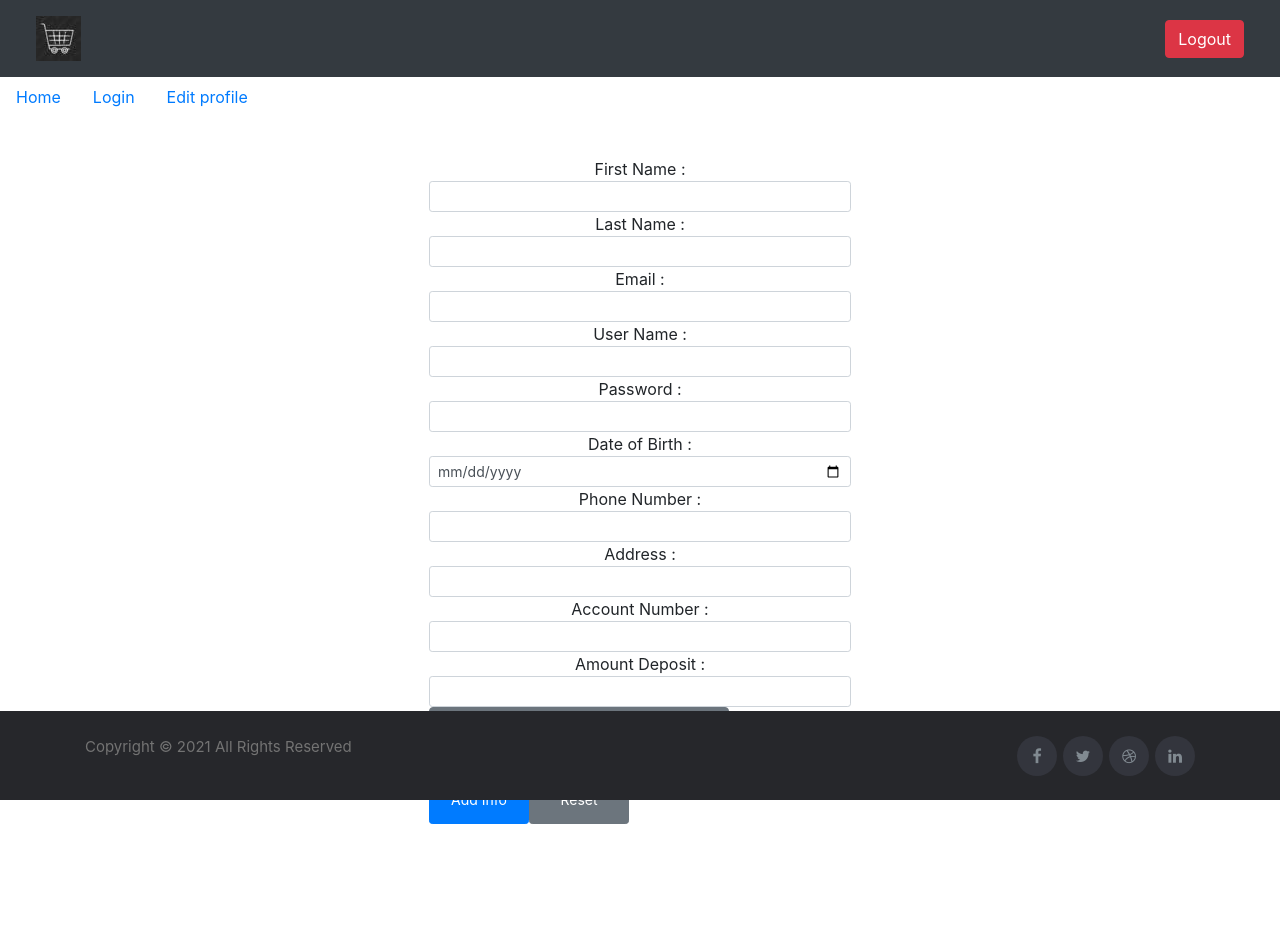
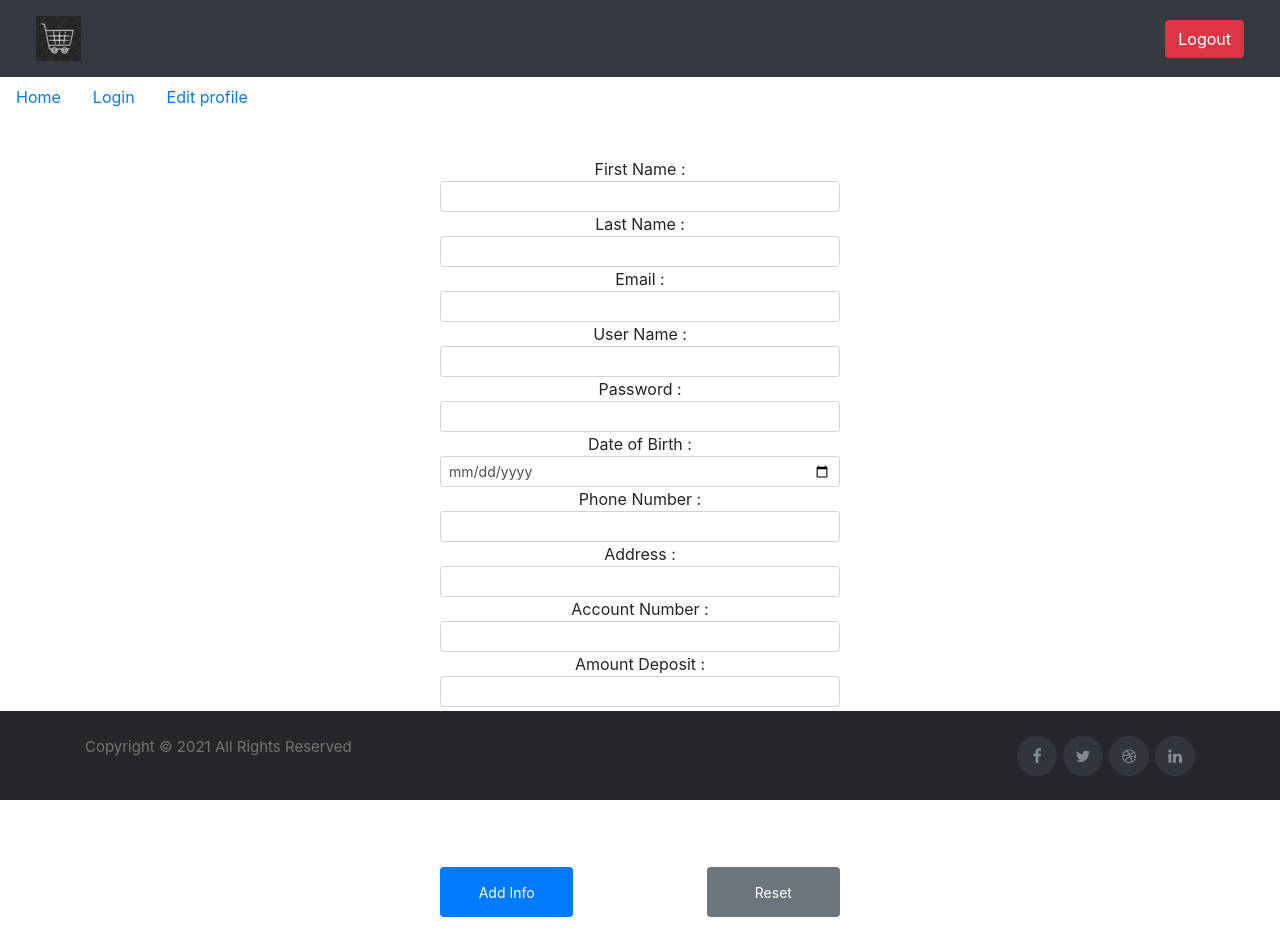
Before and after one commit to tcs-mean-stack-group22/CapstoneProjectMean, an Angular app in the folder frontEnd/angular-grocers/: page /signup in a window 1280 px wide. Shown: the top 952 px of the page. Before the commit the page ends 864 px from the top, so only its background shows below. Built offline with nearby package versions, Linux system fonts and the light colour scheme.

Commit message:
modigied signup and order-status

```diff
--- a/frontEnd/angular-grocers/src/app/lock-user/lock-user.component.css
+++ b/frontEnd/angular-grocers/src/app/lock-user/lock-user.component.css
@@ -15,7 +15,7 @@ form{
  }
 
 .btn{
-    margin: 20px 43px 90px 10px ;
+    margin: 20px 43px 200px 10px ;
 
 display: inline;
 padding: 8px;
--- a/frontEnd/angular-grocers/src/app/signup/signup.component.css
+++ b/frontEnd/angular-grocers/src/app/signup/signup.component.css
@@ -3,6 +3,7 @@
     display: flex;
     justify-items: center;
     justify-content: center;
+
     }
 
 form{
@@ -10,26 +11,26 @@ form{
    justify-items: center;
    justify-content: center;
    align-items: center;
-   min-width: 400px;
+   min-width: 200px;
    padding: 40px;
+
 }
 
 .btn-group {
     width: 100%;
-    margin-bottom: 3px;
+    margin:10px;
 }
 
 .btn{
 
     display: inline;
-
+    margin: 20px 0 50px 0 ;
     justify-content: center;
     align-items: center;
-    width: 100px;
+    width:200px;
     height: 50px;
 
 }
 .submit{
-    margin:10px 20px 150px 30px;
-
+    margin-bottom: 200px;
 }
--- a/frontEnd/angular-grocers/src/app/signup/signup.component.html
+++ b/frontEnd/angular-grocers/src/app/signup/signup.component.html
@@ -3,35 +3,32 @@
     <a class="nav-link" href="http://localhost:4200/login">Login</a>
     <a class="nav-link" href="http://localhost:4200/editprofile">Edit profile</a>
 </nav>
-
-
 <div class="form-container">
-           <form #ngRef="ngForm" (ngSubmit)="addUser(ngRef.value)" >
-
-            First Name : <input type="text"  name="firstname" class="form-control form-control-sm" ngModel required>
-            Last Name : <input type="text"class="form-control form-control-sm" name="lastname" ngModel required>
-            Email : <input type="text" class="form-control form-control-sm" name="email" ngModel >
+    <form #ngRef="ngForm" (ngSubmit)="addUser(ngRef.value)">
+        First Name : <input type="text" name="firstname" class="form-control form-control-sm" ngModel required>
+        Last Name : <input type="text" class="form-control form-control-sm" name="lastname" ngModel required>
+        Email : <input type="text" class="form-control form-control-sm" name="email" ngModel>
         User Name : <input type="text" class="form-control form-control-sm" name="username" ngModel required>
         Password : <input type="text" class="form-control form-control-sm" name="password" ngModel required>
-            Date of Birth : <input type="date" class="form-control form-control-sm" name="dob" ngModel >
-            Phone Number : <input type="number" class="form-control form-control-sm" name="phoneNum" ngModel >
-            Address : <input type="text" class="form-control form-control-sm" name="address" ngModel >
-            Account Number : <input type="number" class="form-control form-control-sm" name="accountnumber" ngModel >
-            Amount Deposit : <input type="number" class="form-control form-control-sm" name="amountDeposit" ngModel >
+        Date of Birth : <input type="date" class="form-control form-control-sm" name="dob" ngModel>
+        Phone Number : <input type="number" class="form-control form-control-sm" name="phoneNum" ngModel>
+        Address : <input type="text" class="form-control form-control-sm" name="address" ngModel>
+        Account Number : <input type="number" class="form-control form-control-sm" name="accountnumber" ngModel>
+        Amount Deposit : <input type="number" class="form-control form-control-sm" name="amountDeposit" ngModel>
         <div class="btn-group">
-                <button type="button" class="btn btn-secondary dropdown-toggle" data-toggle="dropdown"
-                    aria-haspopup="true" aria-expanded="true">
+            <button type="button" class="btn btn-secondary dropdown-toggle" data-toggle="dropdown" aria-haspopup="true"
+                aria-expanded="true">
                 User-Type
             </button>
             <div class="dropdown-menu-right  dropdown-menu-right">
-                    <button class="dropdown-item " type="button" (click) ="getValue('user')"  >End User</button>
-                    <button class="dropdown-item" type="button"  (click) ="getValue('emp')" >Employee</button>
+                <button class="dropdown-item " type="button" (click)="getValue('user')">End User</button>
+                <button class="dropdown-item" type="button" (click)="getValue('emp')">Employee</button>
             </div>
         </div>
-
-                <input type="submit" class="col-4 btn btn-primary btn-sm"  value="Add Info">
-                <input type="reset" class="col-4 btn btn-secondary btn-sm" value="Reset">
-
+        <div class="submit">
+        <input type="submit" class="col-4 btn btn-primary btn-sm float-left" value="Add Info">
+        <input type="reset" class="col-4 btn btn-secondary btn-sm float-right" value="Reset">
+       </div>
         {{resultMsg}}
     </form>
 </div>
```
Also changed, not shown: frontEnd/angular-grocers/src/app/order-status/order-status.component.css. Lines whose indentation alone changed are shown as unchanged.
